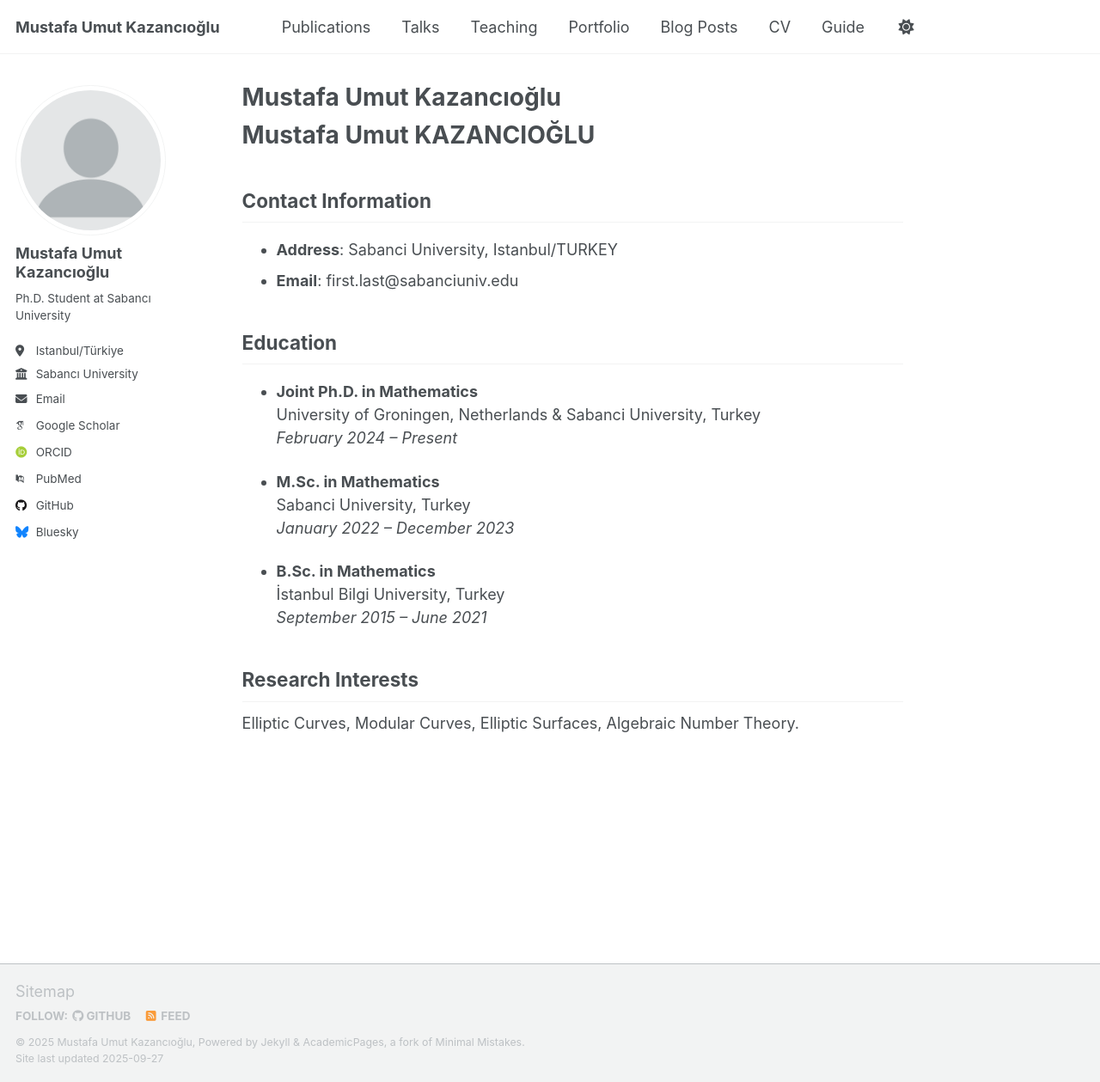
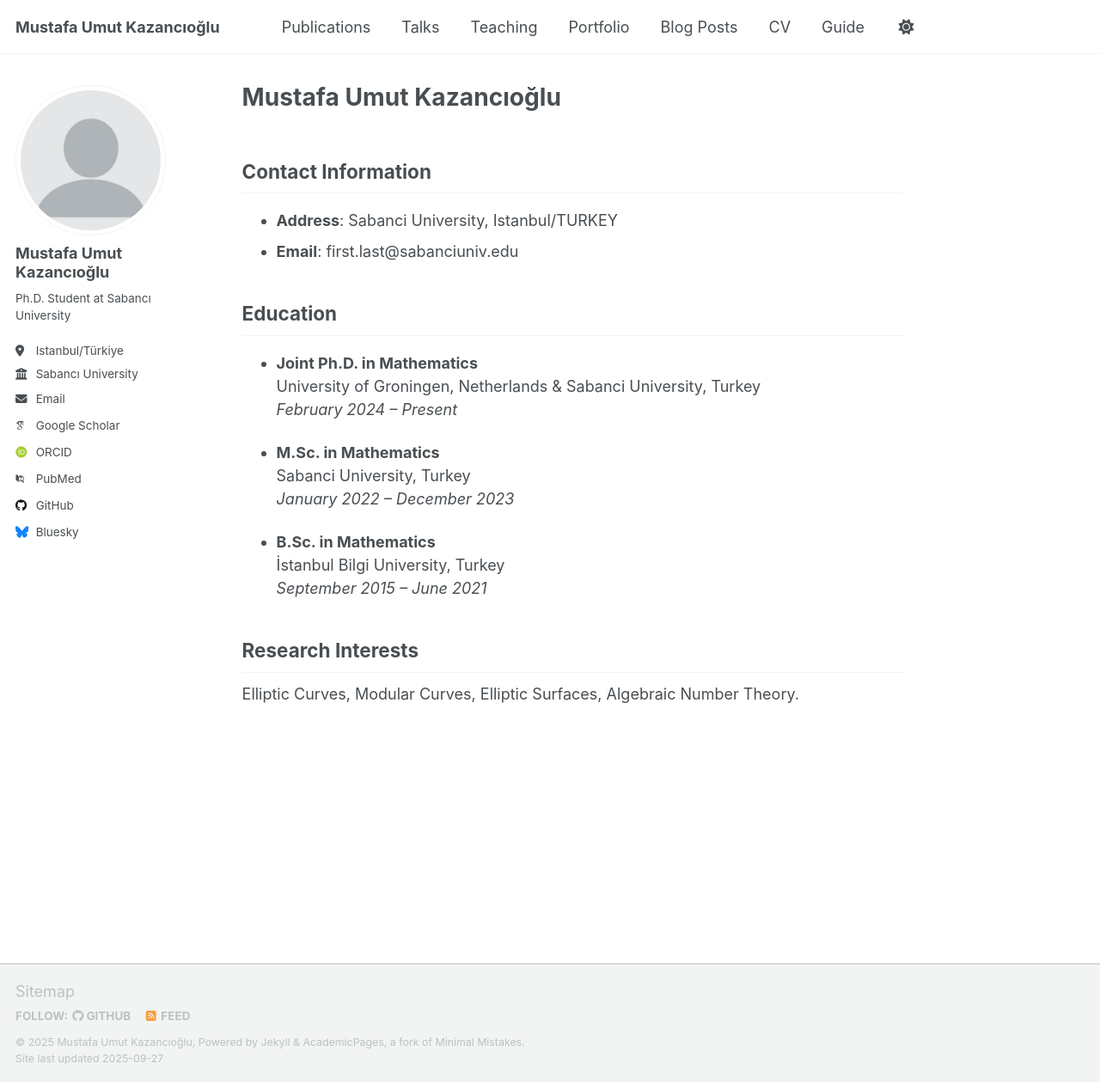
Before and after one commit to MusUmKaz/musumkaz.github.io, a Jekyll site: the page built from _pages/about.md, in a window 1280 px wide and 1259 px high. Shown: the whole window at 86% size. Built offline with Jekyll 4.4.1, drawn with Linux system fonts in a browser that asks for light colours; some web fonts are replaced; a script that is not in the unit is left out.

Commit message:
Update about.md

```diff
--- a/_pages/about.md
+++ b/_pages/about.md
@@ -6,8 +6,6 @@ redirect_from:
   - /about/
   - /about.html
 ---
-
-# Mustafa Umut KAZANCIOĞLU
 
 ## Contact Information
 - **Address**: Sabanci University, Istanbul/TURKEY
```
